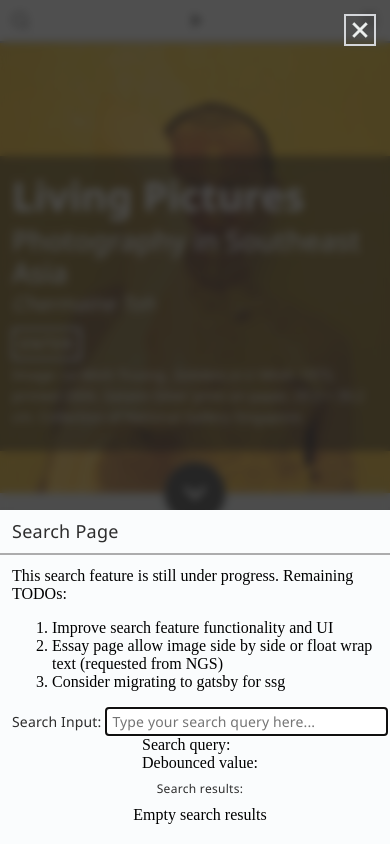
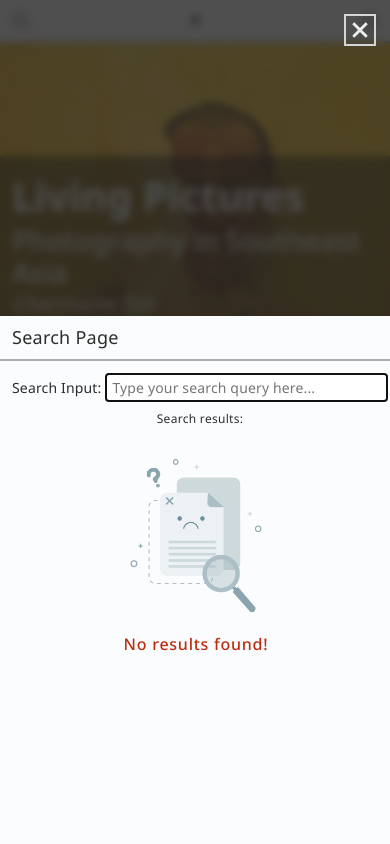
Before and after one commit to michac789/ngs-living-pictures, a React (Create React App) app: page / in a window 390 px wide. Both pictures are taken after a click on the icon 20 px from the left and 20 px from the top of the page. Built offline with nearby package versions, Linux system fonts and the light colour scheme.

Commit message:
feat: search finalize responsive layout & styles

```diff
--- a/src/components/PageLayout/SearchModal.tsx
+++ b/src/components/PageLayout/SearchModal.tsx
@@ -1,15 +1,17 @@
 import React, { useState } from "react";
 import { useNavigate } from "react-router-dom";
 import {
+  NotFoundContainer,
+  NotFoundImage,
   SearchResultsContainer,
   SingleResultContainer,
-  StyledSearchModal,
 } from "./SearchModalStyle";
 import { Input } from "../Input/Input";
 import { Modal } from "../Modal/Modal";
 import { Text } from "../Text/Text";
 import { searchPage } from "../../utils/searchPage";
 import { useDebounce } from "../../utils/useDebounce";
+import NotFoundImg from "../../assets/notfound.webp";
 
 interface SearchModalProps {
   isOpen: boolean;
@@ -32,16 +34,7 @@ export const SearchModal = ({
   }
 
   return (
-    <StyledSearchModal isOpen={isOpen} onClose={onClose} title="Search Page">
-      <div>
-        This search feature is still under progress.
-        Remaining TODOs:
-        <ol>
-          <li>Improve search feature functionality and UI</li>
-          <li>Essay page allow image side by side or float wrap text (requested from NGS)</li>
-          <li>Consider migrating to gatsby for ssg</li>
-        </ol>
-      </div>
+    <Modal isOpen={isOpen} onClose={onClose} title="Search Page">
       <Input
         label="Search Input:"
         value={searchValue}
@@ -50,16 +43,10 @@ export const SearchModal = ({
         autoFocus
         fullWidth
       />
-      <div>
-        Search query:
-        <div>
-          Debounced value: {debouncedSearchValue}
-        </div>
-      </div>
+      <Text variant="subtitle3" style={{ margin: "8px 8px 4px" }}>
+        Search results:
+      </Text>
       <SearchResultsContainer>
-        <Text variant="subtitle3">
-          Search results:
-        </Text>
         {searchResults.map((page) => (
           <SingleResultContainer
             key={page.link}
@@ -74,9 +61,14 @@ export const SearchModal = ({
           </SingleResultContainer>
         ))}
         {searchResults.length === 0 && (
-          <div>Empty search results</div>
+          <NotFoundContainer>
+            <NotFoundImage src={NotFoundImg} alt="Not Found Error" />
+            <Text variant="button">
+              No results found!
+            </Text>
+          </NotFoundContainer>
         )}
       </SearchResultsContainer>
-    </StyledSearchModal>
+    </Modal>
   )
 };
--- a/src/components/PageLayout/SearchModalStyle.ts
+++ b/src/components/PageLayout/SearchModalStyle.ts
@@ -1,21 +1,25 @@
 import styled from "styled-components";
-import { Modal } from "../Modal/Modal";
+import { breakpoints } from "../../constants/styles/breakpoints";
 import { colors } from "../../constants/styles/colors";
-
-export const StyledSearchModal = styled(Modal)`
-  /* background-color: brown; */
-`;
 
 export const SearchResultsContainer = styled.div`
   display: flex;
   flex-direction: column;
   align-items: center;
-  justify-content: center;
 
-  padding: 8px;
   gap: 8px;
-  max-height: 400px;
+  height: 400px;
+  width: 750px;
+  padding-right: 8px;
+  box-sizing: border-box;
   overflow-y: auto;
+
+  @media (max-width: ${breakpoints.large}) {
+    width: 650px;
+  }
+  @media (max-width: ${breakpoints.medium}) {
+    width: 100%;
+  }
 `;
 
 export const SingleResultContainer = styled.div`
@@ -25,13 +29,33 @@ export const SingleResultContainer = styled.div`
   justify-content: center;
 
   width: 100%;
-  padding: 4px;
   box-sizing: border-box;
   border: 1px solid ${colors.Neutral400};
   border-radius: 5px;
   cursor: pointer;
+  padding: 4px;
 
   &:hover {
     background-color: ${colors.Blue100};
   }
 `;
+
+export const NotFoundContainer = styled.div`
+  display: flex;
+  flex-direction: column;
+  align-items: center;
+
+  & > * {
+    color: ${colors.Red700};
+  }
+`;
+
+export const NotFoundImage = styled.img`
+  width: 300px;
+  height: 300px;
+
+  @media (max-width: ${breakpoints.medium}) {
+    width: 200px;
+    height: 200px;
+  }
+`;
--- a/src/utils/searchPage.ts
+++ b/src/utils/searchPage.ts
@@ -8,7 +8,10 @@ interface SearchResult {
   next: string;
 }
 
-export const searchPage = (query: string) => {
+export const searchPage = (
+  query: string,
+  charBufferLength: number = 50
+) => {
   if (!query) return [];
   const searchResults: SearchResult[] = [];
   orderedPages.forEach((page) => {
@@ -17,8 +20,8 @@ export const searchPage = (query: string) => {
     const matches = content.match(regex);
     if (matches) {
       const midIndex = content.indexOf(matches[0]);
-      const start = Math.max(0, midIndex - 30);
-      const end = Math.min(content.length, midIndex + matches[0].length + 30);
+      const start = Math.max(0, midIndex - charBufferLength);
+      const end = Math.min(content.length, midIndex + matches[0].length + charBufferLength);
       searchResults.push({
         link: page.link,
         name: page.name,
```
Also changed, not shown: src/assets/notfound.webp (added).
